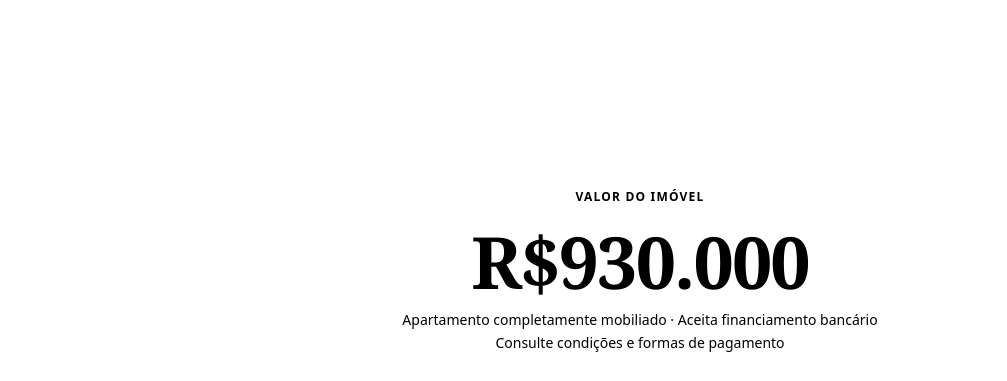
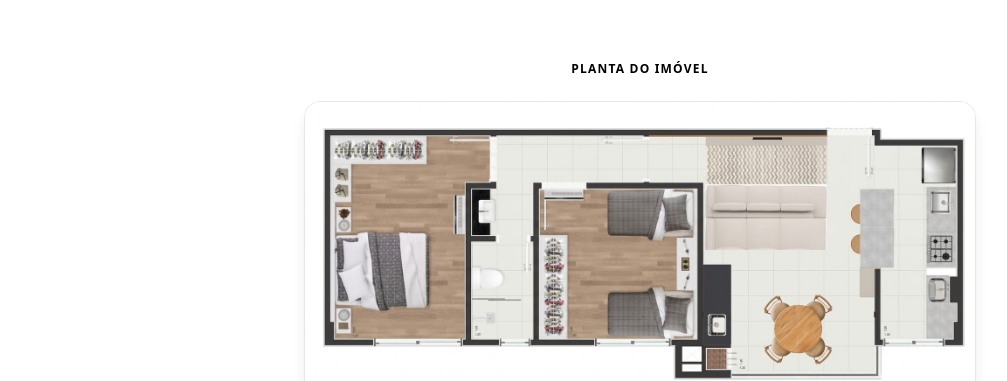
Before and after one commit to ap302residencial/302_landing, a plain HTML site: page index.html in a window 1280 px wide. Shown: the part 4338-4719 px from the top of the page, without its empty margins (0-1007 px from the left). Drawn offline with nearby package versions, Linux system fonts and the light colour scheme; animation ran at ten frames a second; a web font is replaced by a local one.

Commit message:
Add files via upload
Ajuste para adicionar layout

```diff
--- a/index.html
+++ b/index.html
@@ -475,6 +475,15 @@
           <p class="text-muted text-xs leading-relaxed">Área de serviço funcional</p>
         </div>
       </div>
+
+      <!-- Layout do Apartamento -->
+      <div class="mt-16 text-center" data-aos="fade-up">
+        <p class="text-accent uppercase tracking-widest text-xs font-semibold mb-6">Planta do Imóvel</p>
+        <img src="photos/wide/ap302_layout.jpg"
+             alt="Planta baixa do Apartamento 302"
+             class="mx-auto rounded-2xl shadow-lg w-full max-w-2xl border border-border">
+      </div>
+
     </div>
   </section>
 
```
